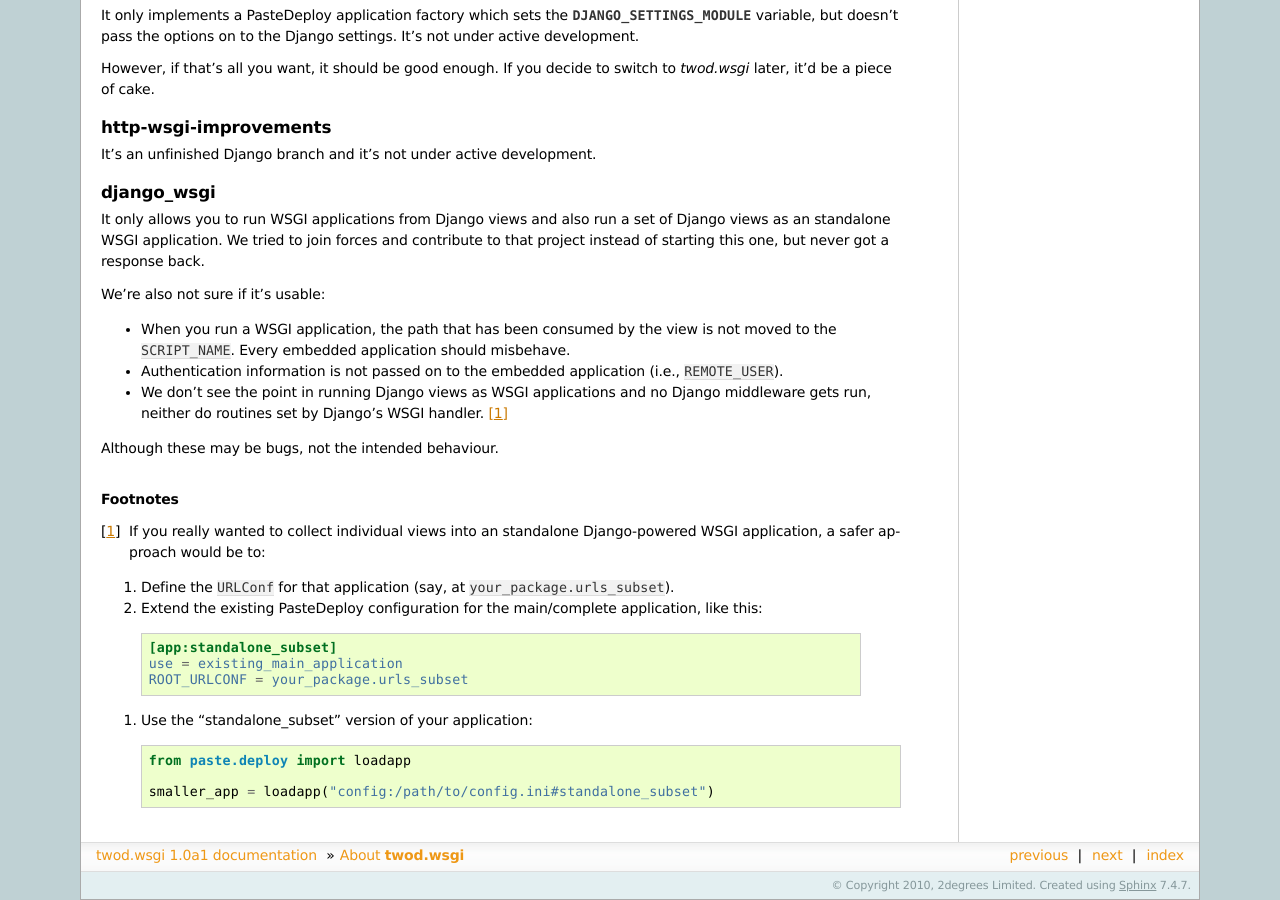
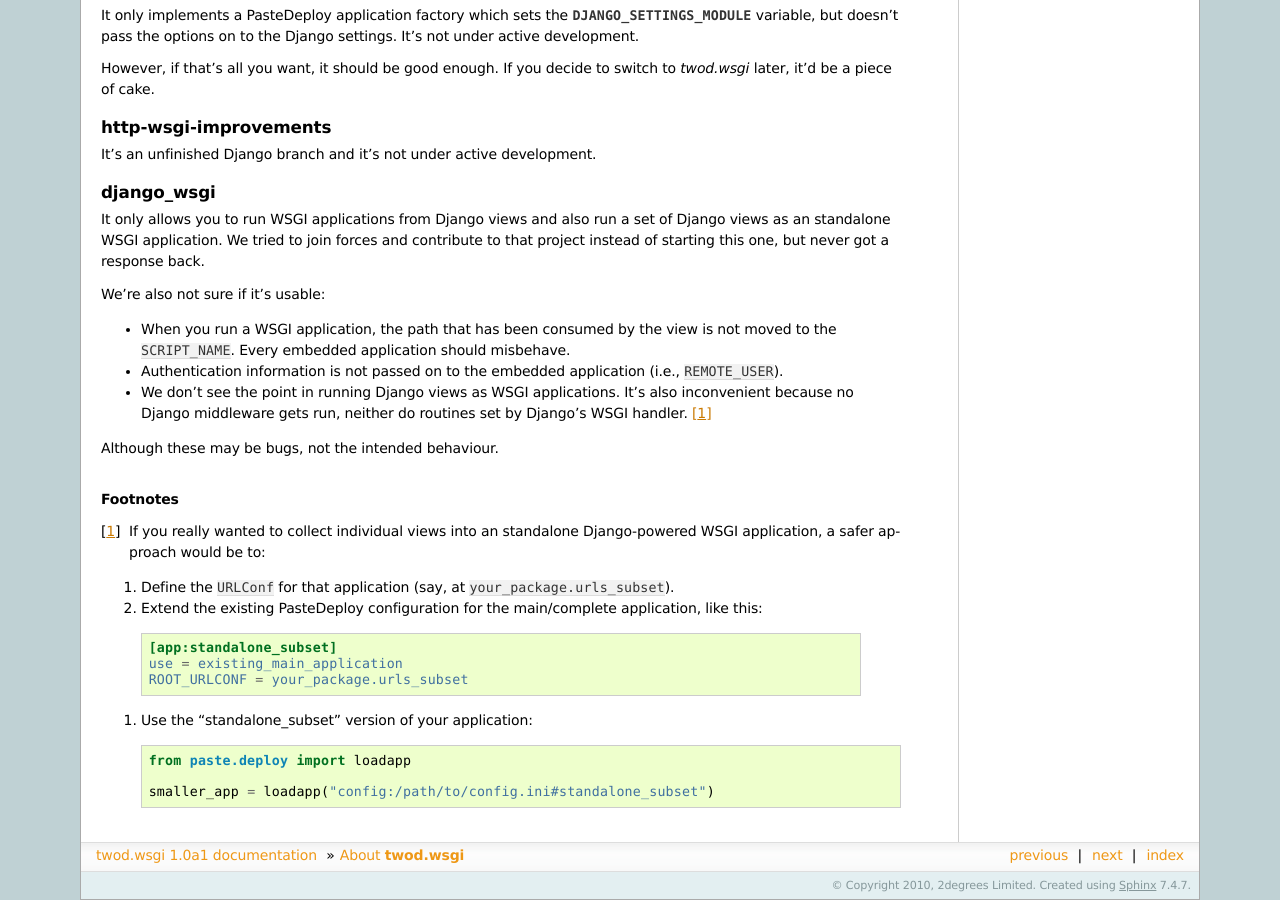
Before and after one commit to 2degrees/django-wsgi, a Sphinx documentation site: the page built from docs/source/about.rst, in a window 1280 px wide and 900 px high, scrolled down 1019 px. Built offline with Sphinx 7.4.7, drawn with Linux system fonts in a browser that asks for light colours; a script that is not in the unit is left out.

```diff
--- a/docs/source/about.rst
+++ b/docs/source/about.rst
@@ -115,9 +115,9 @@
   misbehave.
 - Authentication information is not passed on to the embedded application
   (i.e., ``REMOTE_USER``).
-- We don't see the point in running Django views as WSGI applications and no Django
-  middleware gets run, neither do routines set by Django's WSGI handler.
-  [#standalone-django]_
+- We don't see the point in running Django views as WSGI applications. It's
+  also inconvenient because no Django middleware gets run, neither do routines
+  set by Django's WSGI handler. [#standalone-django]_
 
 Although these may be bugs, not the intended behaviour.
 
```
